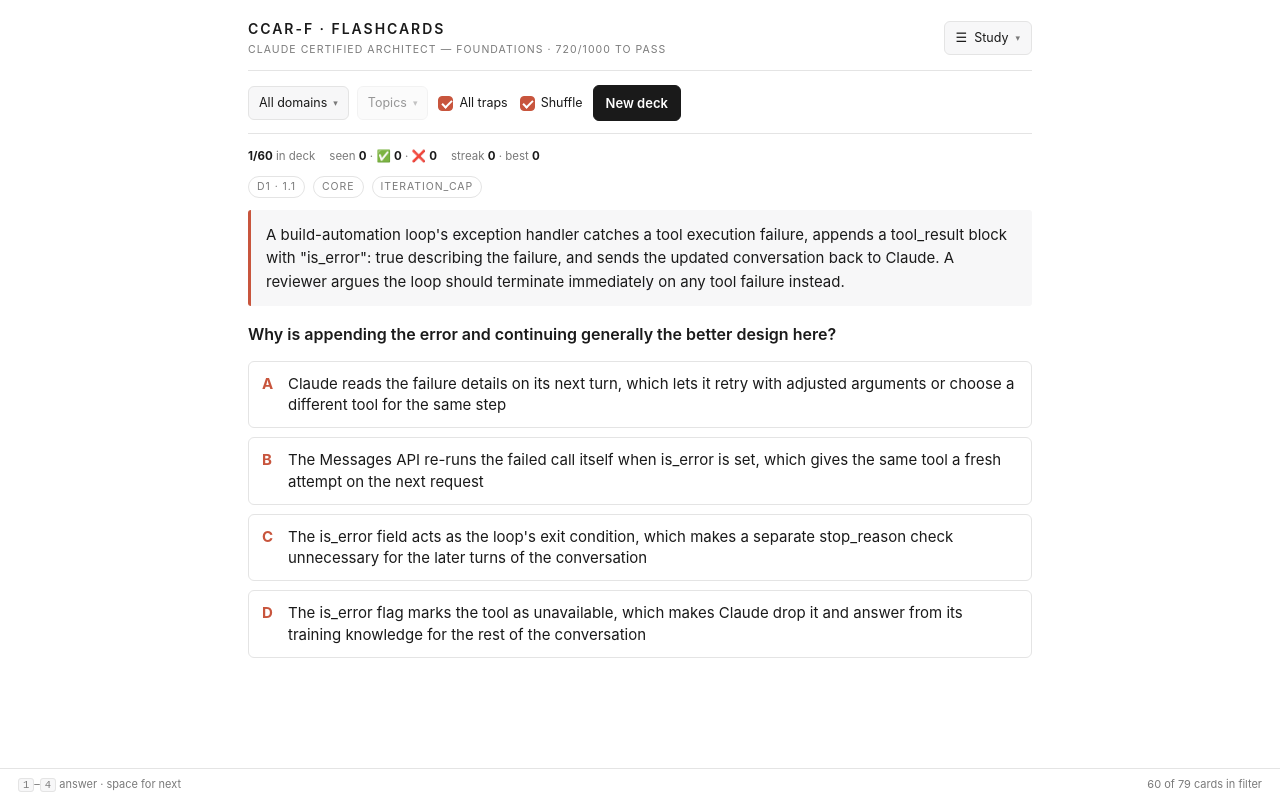
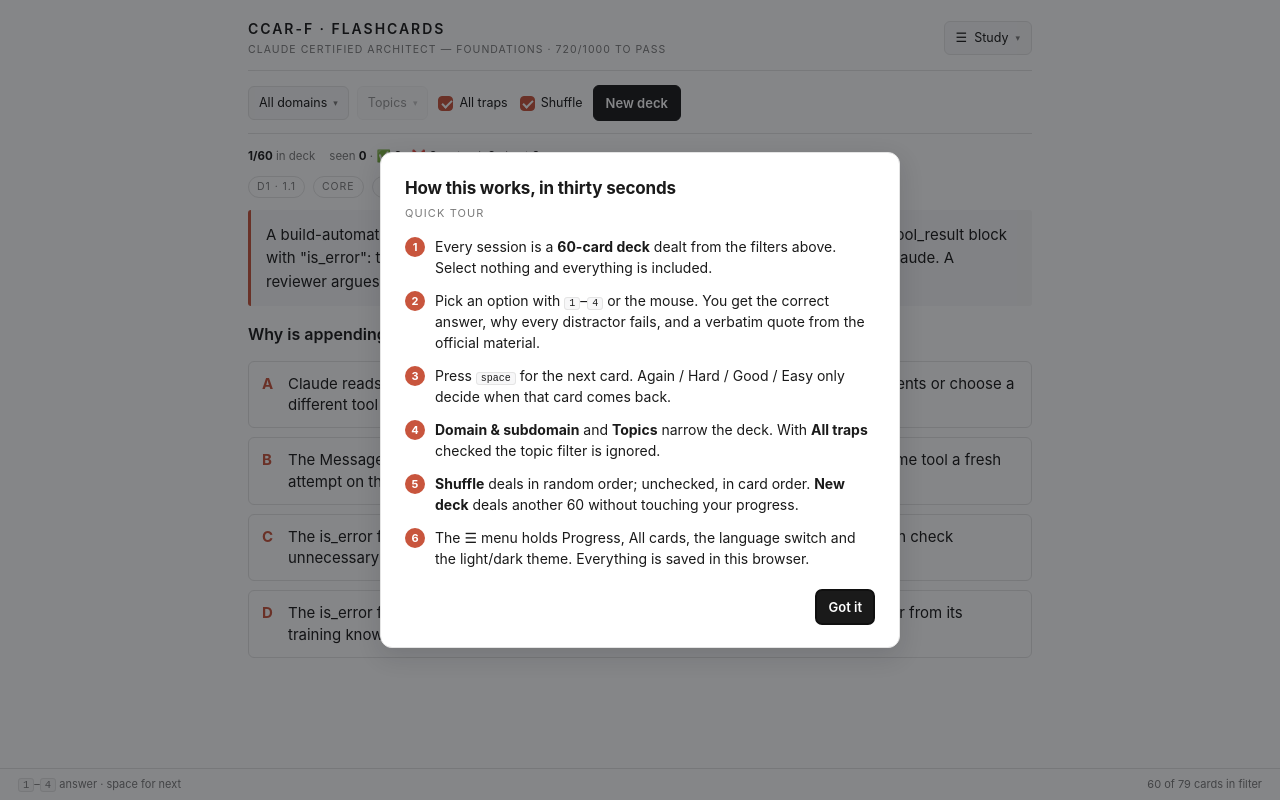
Before and after one commit to argami/ccarflashcards, a plain HTML site: page ccarflashcards.html in a window 1280 px wide. Drawn offline with Linux system fonts and the light colour scheme.

Commit message:
Add quick tour: auto on first visit, reopen from the menu

```diff
--- a/ccarflashcards.html
+++ b/ccarflashcards.html
@@ -144,6 +144,22 @@
   kbd{background:var(--panel);border:1px solid var(--line);border-radius:3px;padding:0 4px;font-size:10.5px}
   .sect{font-size:12px;letter-spacing:.12em;text-transform:uppercase;color:var(--muted);
     margin:26px 0 8px;font-weight:600}
+  /* quick tour */
+  .overlay{position:fixed;inset:0;z-index:60;background:rgba(12,14,18,.5);display:flex;
+    align-items:center;justify-content:center;padding:18px}
+  .overlay[hidden]{display:none}
+  .tour{background:var(--bg);border:1px solid var(--line);border-radius:12px;box-shadow:var(--shadow);
+    max-width:520px;width:100%;max-height:88vh;overflow:auto;padding:22px 24px}
+  .tour h2{margin:0 0 4px;font-size:17px;letter-spacing:-.01em}
+  .tour .sub{font-size:11px;letter-spacing:.1em;text-transform:uppercase;color:var(--muted);margin:0 0 14px}
+  .tour ol{margin:0;padding-left:0;list-style:none;counter-reset:s}
+  .tour li{counter-increment:s;position:relative;padding:0 0 12px 30px;font-size:14px;line-height:1.5;
+    color:var(--fg)}
+  .tour li::before{content:counter(s);position:absolute;left:0;top:1px;width:20px;height:20px;
+    border-radius:50%;background:var(--accent);color:#fff;font-size:11px;font-weight:700;
+    display:flex;align-items:center;justify-content:center}
+  .tour-foot{display:flex;justify-content:flex-end;gap:8px;margin-top:8px}
+  .tour kbd{font-size:10px}
   footer{position:fixed;bottom:0;left:0;right:0;background:var(--bg);border-top:1px solid var(--line);
     font-size:11px;color:var(--muted);padding:7px 18px;display:flex;justify-content:space-between;gap:12px}
   @media(max-width:640px){
@@ -181,6 +197,9 @@
           </div>
         </div>
         <div class="menu-sec">
+          <button class="menu-item" id="tourBtn" role="menuitem"><span data-lbl="tour"></span><span class="tick">?</span></button>
+        </div>
+        <div class="menu-sec">
           <div class="menu-lbl" id="mLblTheme"></div>
           <div class="seg" id="themeseg">
             <button data-theme="light"></button><button data-theme="dark"></button>
@@ -209,6 +228,15 @@
   </div>
 
   <div id="app"></div>
+</div>
+
+<div class="overlay" id="tour" hidden role="dialog" aria-modal="true" aria-labelledby="tourTitle">
+  <div class="tour">
+    <h2 id="tourTitle"></h2>
+    <p class="sub" id="tourSub"></p>
+    <ol id="tourSteps"></ol>
+    <div class="tour-foot"><button class="primary" id="tourClose"></button></div>
+  </div>
 </div>
 <footer>
   <span id="footKeys"></span>
@@ -242,6 +270,7 @@ const T = {
       confirmReset:"¿Borrar todo el progreso?",total:"cartas totales",cardsN:"cartas",
       deckDone:"Mazo completado",deckAcc:"Aciertos del mazo",newDeck:"Repartir otro mazo de 60",
       all:"Todos",clear:"Quitar",keys:"responder · espacio siguiente",filterHint:"Sin selección = todo",
+      tour:"Cómo se usa",
       kicker:"Claude Certified Architect — Foundations · 720/1000 para aprobar"},
   en:{study:"Study",stats:"Progress",browse:"All",menu:"Menu",go:"Go to",language:"Language",
       theme:"Theme",light:"Light",dark:"Dark",
@@ -258,6 +287,7 @@ const T = {
       confirmReset:"Delete all progress?",total:"cards in total",cardsN:"cards",
       deckDone:"Deck complete",deckAcc:"Cards correct in this deck",newDeck:"Deal another 60",
       all:"All",clear:"Clear",keys:"answer · space for next",filterHint:"Nothing selected = everything",
+      tour:"Quick tour",
       kicker:"Claude Certified Architect — Foundations · 720/1000 to pass"}
 };
 const t  = k => (lang === "en" ? T.en : T.es)[k];
@@ -446,12 +476,14 @@ document.addEventListener("click", e => {
 });
 document.addEventListener("keydown", e => {
   if(e.key === "Escape"){
+    if(!document.getElementById("tour").hidden){ closeTour(); return; }
     view.open = null; paintFilters();
     const p = document.getElementById("menuPanel"); p.hidden = true;
     document.getElementById("menuBtn").setAttribute("aria-expanded","false");
     return;
   }
   if(view.tab !== "study" || !document.getElementById("menuPanel").hidden) return;
+  if(!document.getElementById("tour").hidden) return;
   if(["1","2","3","4"].includes(e.key) && !view.answered && curCard()){ answer(ROWS[+e.key-1]); }
   else if((e.key === " " || e.key === "Enter") && view.answered){ e.preventDefault(); grade("good"); }
 });
@@ -640,6 +672,50 @@ function renderBrowse(el){
   document.getElementById("foot").textContent = `${p.length} ${t("inFilter")}`;
 }
 
+/* ---------- quick tour ---------- */
+const TOUR = {
+  es:{title:"Cómo se usa en treinta segundos", sub:"Guía rápida",
+      steps:[
+        "Cada sesión es un <b>mazo de 60 cartas</b> sacadas de los filtros de arriba. Si no marcas nada, entran todas.",
+        "Elige una opción con las teclas <kbd>1</kbd>–<kbd>4</kbd> o con el ratón. Verás la respuesta correcta, por qué falla cada distractor y la cita del material oficial.",
+        "Pulsa <kbd>espacio</kbd> para pasar de carta. Los botones Otra vez / Difícil / Bien / Fácil solo deciden cuándo vuelve a salir.",
+        "<b>Dominio y subdominio</b> y <b>Temas</b> recortan el mazo. Con <b>Todas las trampas</b> marcada el filtro de temas se ignora.",
+        "Con <b>Barajar</b> el mazo sale desordenado; sin marcar, en orden de ficha. <b>Nuevo mazo</b> reparte otros 60 sin borrar tu progreso.",
+        "En el menú ☰ están Progreso, Todas, el idioma y el tema claro/oscuro. Todo se guarda en este navegador."],
+      cta:"Entendido"},
+  en:{title:"How this works, in thirty seconds", sub:"Quick tour",
+      steps:[
+        "Every session is a <b>60-card deck</b> dealt from the filters above. Select nothing and everything is included.",
+        "Pick an option with <kbd>1</kbd>–<kbd>4</kbd> or the mouse. You get the correct answer, why every distractor fails, and a verbatim quote from the official material.",
+        "Press <kbd>space</kbd> for the next card. Again / Hard / Good / Easy only decide when that card comes back.",
+        "<b>Domain &amp; subdomain</b> and <b>Topics</b> narrow the deck. With <b>All traps</b> checked the topic filter is ignored.",
+        "<b>Shuffle</b> deals in random order; unchecked, in card order. <b>New deck</b> deals another 60 without touching your progress.",
+        "The ☰ menu holds Progress, All cards, the language switch and the light/dark theme. Everything is saved in this browser."],
+      cta:"Got it"}
+};
+const TOURKEY = "ccarf_tour_v1";
+function openTour(){
+  const d = TOUR[lang === "en" ? "en" : "es"];
+  document.getElementById("tourTitle").textContent = d.title;
+  document.getElementById("tourSub").textContent = d.sub;
+  document.getElementById("tourSteps").innerHTML = d.steps.map(s => `<li>${s}</li>`).join("");
+  document.getElementById("tourClose").textContent = d.cta;
+  const o = document.getElementById("tour");
+  o.hidden = false;
+  document.getElementById("tourClose").focus();
+}
+function closeTour(){
+  document.getElementById("tour").hidden = true;
+  try{ localStorage.setItem(TOURKEY, "done"); }catch(e){}
+}
+document.getElementById("tourClose").onclick = closeTour;
+document.getElementById("tourBtn").onclick = () => {
+  document.getElementById("menuPanel").hidden = true;
+  document.getElementById("menuBtn").setAttribute("aria-expanded","false");
+  openTour();
+};
+document.getElementById("tour").addEventListener("click", e => { if(e.target.id === "tour") closeTour(); });
+
 /* ---------- boot ---------- */
 function render(){
   paintMenu(); paintFilters(); wireFilters();
@@ -651,6 +727,7 @@ function render(){
 applyTheme();
 if(!deck) dealDeck();
 render();
+try{ if(localStorage.getItem(TOURKEY) !== "done") openTour(); }catch(e){}
 </script>
 </body>
 </html>
```
Also changed, not shown: 1 other file.
